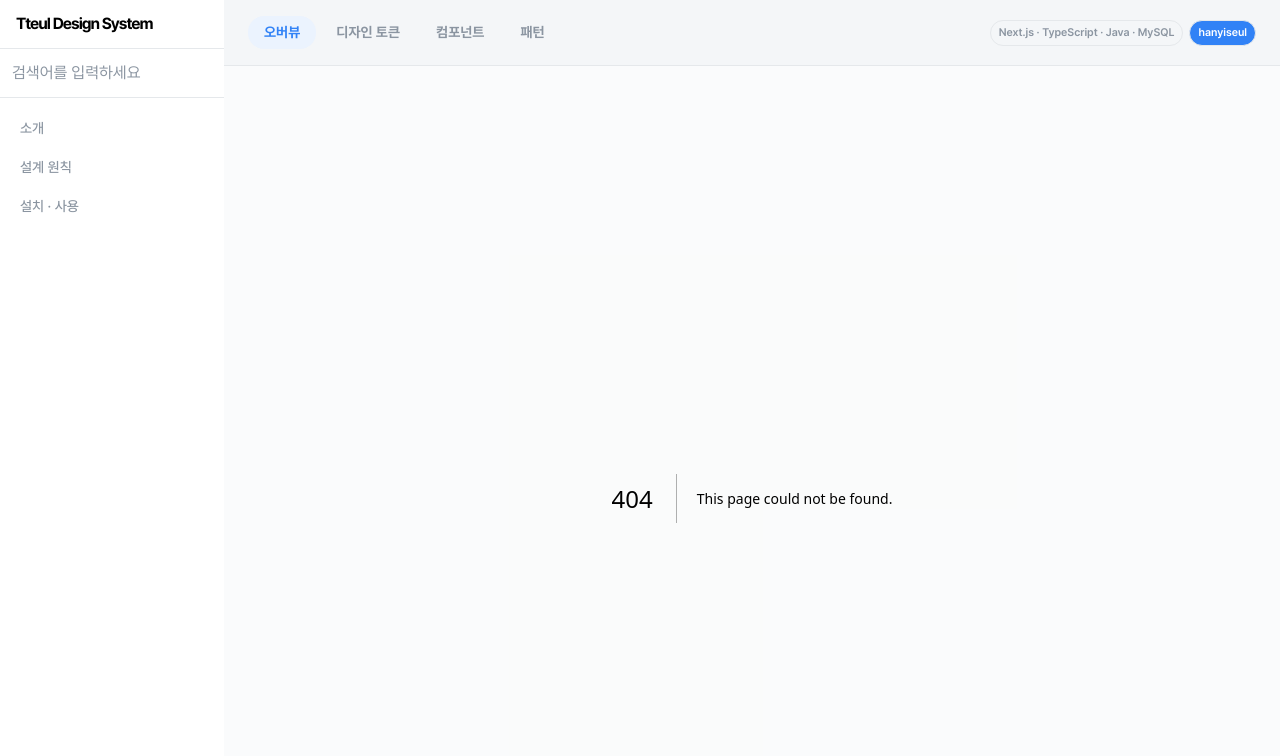
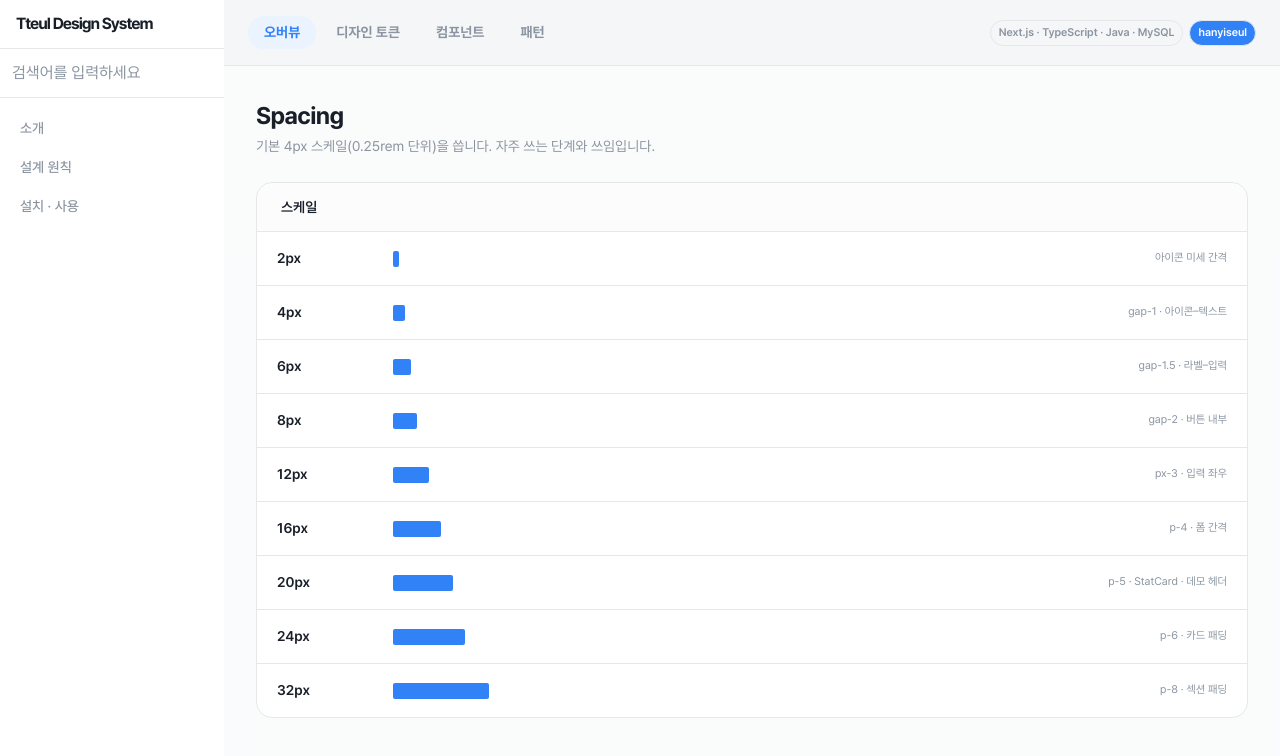
Before and after one commit to hanyiseul/Tteul-Design-System, a Next.js app in the folder frontend-next/: page /token/spacing in a window 1280 px wide. Before the commit this address had no page. Shown: the top 756 px of the page. Built offline with nearby package versions, Linux system fonts and the light colour scheme.

Commit message:
feat: 스페이싱 가이드 페이지 추가

```diff
--- /dev/null
+++ b/frontend-next/src/app/(docs)/token/spacing/page.tsx
@@ -0,0 +1,47 @@
+import GuideBox from '@/shared/components/guideBox/GuideBox'
+import Title from '@/shared/components/Title/Title'
+import "./spacing.css"
+
+type SpacingItem = {
+  width: number
+  desc: string
+}
+
+const spacingList: SpacingItem[] = [
+  { width: 2, desc: "아이콘 미세 간격" },
+  { width: 4, desc: "gap-1 · 아이콘–텍스트" },
+  { width: 6, desc: "gap-1.5 · 라벨–입력" },
+  { width: 8, desc: "gap-2 · 버튼 내부" },
+  { width: 12, desc: "px-3 · 입력 좌우" },
+  { width: 16, desc: "p-4 · 폼 간격" },
+  { width: 20, desc: "p-5 · StatCard · 데모 헤더" },
+  { width: 24, desc: "p-6 · 카드 패딩" },
+  { width: 32, desc: "p-8 · 섹션 패딩" },
+]
+
+const page = () => {
+  return (
+    <div className="content">
+      <Title
+        title="Spacing"
+        desc="기본 4px 스케일(0.25rem 단위)을 씁니다. 자주 쓰는 단계와 쓰임입니다."
+      />
+
+      <GuideBox title="스케일">
+        <ul className="typeList">
+          {spacingList.map((spacing) => (
+            <li className="typeItem" key={spacing.width}>
+              <span className="typeTitle">{spacing.width}px</span>
+              <div className="typeDesc spacingBarWrap">
+                <div className="spacingBar" style={{ width: spacing.width * 3 }} />
+              </div>
+              <span className="typeInfo">{spacing.desc}</span>
+            </li>
+          ))}
+        </ul>
+      </GuideBox>
+    </div>
+  )
+}
+
+export default page
--- /dev/null
+++ b/frontend-next/src/app/(docs)/token/spacing/spacing.css
@@ -0,0 +1,5 @@
+.spacingBar {
+  height: 16px;
+  background: var(--primary);
+  border-radius: 2px;
+}
```
